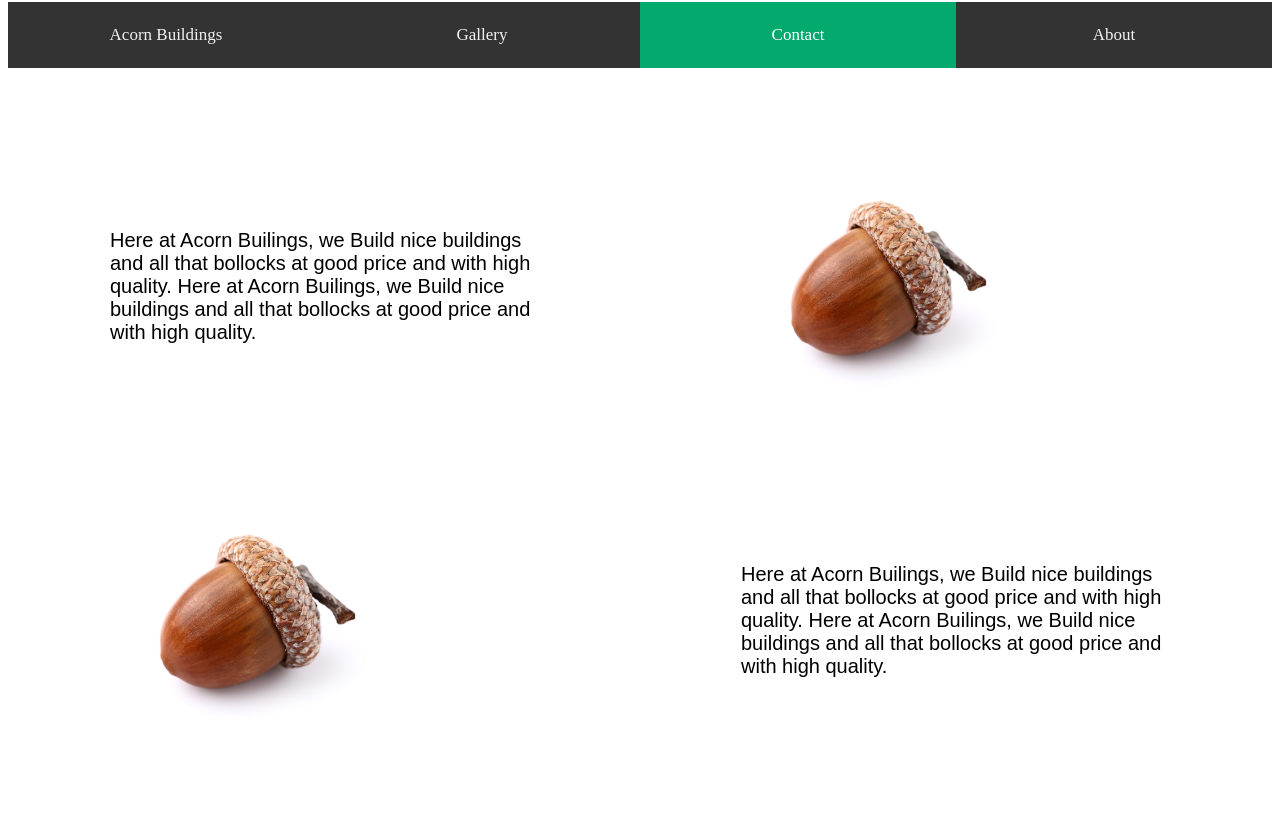
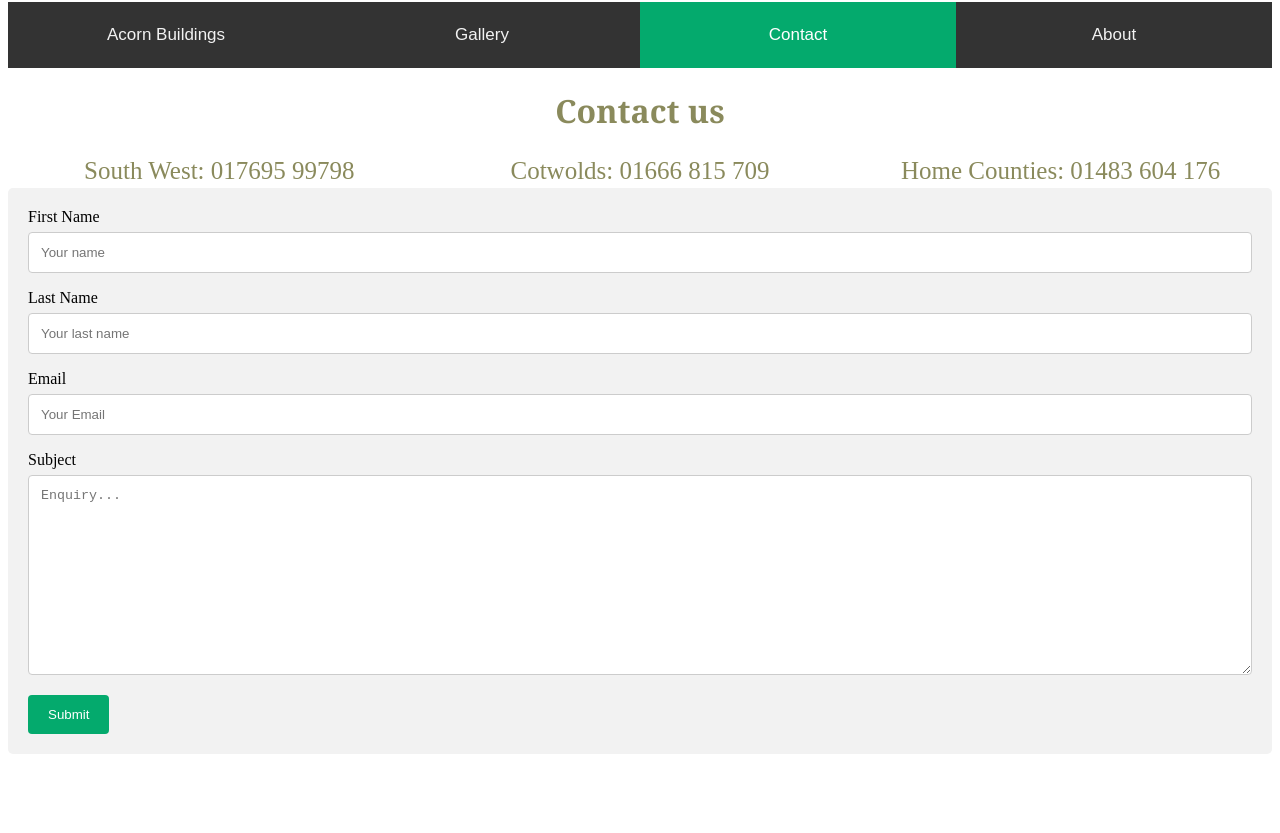
Before and after one commit to AB-user/AB-site, a plain HTML site: page contact.html in a window 1280 px wide. Shown: the part 958-1791 px from the top of the page. After the commit the page ends 1720 px from the top, so only its background shows below. Drawn offline with Linux system fonts and the light colour scheme.

Commit message:
Add files via upload

```diff
--- a/contact.html
+++ b/contact.html
@@ -30,41 +30,85 @@
           background-color: #04AA6D;
           color: white;
         }
+        input[type=text], select, textarea {
+          width: 100%; /* Full width */
+          padding: 12px; /* Some padding */
+          border: 1px solid #ccc; /* Gray border */
+          border-radius: 4px; /* Rounded borders */
+          box-sizing: border-box; /* Make sure that padding and width stays in place */
+          margin-top: 6px; /* Add a top margin */
+          margin-bottom: 16px; /* Bottom margin */
+          resize: vertical /* Allow the user to vertically resize the textarea (not horizontally) */
+        }
+
+        /* Style the submit button with a specific background color etc */
+        input[type=submit] {
+          background-color: #04AA6D;
+          color: white;
+          padding: 12px 20px;
+          border: none;
+          border-radius: 4px;
+          cursor: pointer;
+        }
+
+        /* When moving the mouse over the submit button, add a darker green color */
+        input[type=submit]:hover {
+          background-color: #45a049;
+        }
+
+        /* Add a background color and some padding around the form */
+        .container {
+          border-radius: 5px;
+          background-color: #f2f2f2;
+          padding: 20px;
+        }
     </style>
     <meta charset="UTF-8">
     <title>Acorn Buildings</title>
     <img style="width: 100%;" src="./banner1.png">
     <div class="topnav" style="width: 100%;">
-  <a href="./index.html">Acorn Buildings</a>
-  <a href="./gallery.html">Gallery</a>
-  <a class="active" href="./contact.html">Contact</a>
-  <a href="./about.html">About</a>
+  <a href="./index.html" style="font-family: arial;">Acorn Buildings</a>
+  <a href="./gallery.html" style="font-family: arial;">Gallery</a>
+  <a class="active" href="./contact.html" style="font-family: arial;">Contact</a>
+  <a href="./about.html" style="font-family: arial;">About</a>
 
 </div>
 </head>
 
+<h1 style="font-family:georgia; text-align: center; color: #8a8a5c;">Contact us</h1>
 
-<table style="width: 100%; padding-top: 100px;">
+<table style="width: 100%">
     <tr>
-        <td style="width: 45%; padding-left: 100px; padding-right: 100px; padding-bottom: 100px; font-size: 20px; font-family:arial;">Here at Acorn Builings, we Build nice buildings and all that bollocks at good price and with high quality. Here at Acorn Builings, we Build nice buildings and all that bollocks at good price and with high quality.</td>
-        <td><img style="width: 45%; padding-left: 100px; padding-right: 100px; padding-bottom: 100px;" src="./acorn.jpg" alt="An acorn"></img></td>
-    </tr>
-    <tr>
-        <td><img style="width: 45%; padding-left: 100px; padding-bottom: 100px; padding-right: 100px;" src="./acorn.jpg" alt="An acorn"></img></td>
-
-        <td style="width: 45%; padding-left: 100px; padding-bottom: 100px; padding-right: 100px; font-size: 20px; font-family:arial;">Here at Acorn Builings, we Build nice buildings and all that bollocks at good price and with high quality. Here at Acorn Builings, we Build nice buildings and all that bollocks at good price and with high quality.</td>
-
-    </tr>
-    <tr>
-        <td style="width: 45%; padding-left: 100px; padding-bottom: 100px; padding-right: 100px; font-size: 20px; font-family:arial;">Here at Acorn Builings, we Build nice buildings and all that bollocks at good price and with high quality. Here at Acorn Builings, we Build nice buildings and all that bollocks at good price and with high quality.</td>
-        <td><img style="width: 45%; padding-bottom: 100px; padding-left: 100px; padding-right: 100px;" src="./acorn.jpg" alt="An acorn"></img></td>
-    </tr>
-    <tr>
-        <td><img style="width: 45%; padding-left: 100px; padding-bottom: 100px; padding-right: 100px;" src="./acorn.jpg" alt="An acorn"></img></td>
-
-        <td style="width: 45%; padding-left: 100px; padding-bottom: 100px; padding-right: 100px; font-size: 20px; font-family:arial;">Here at Acorn Builings, we Build nice buildings and all that bollocks at good price and with high quality. Here at Acorn Builings, we Build nice buildings and all that bollocks at good price and with high quality.</td>
+        <td style="width: 33.3%; text-align: center; font-size: 25px; color: #8a8a5c;">South West: 017695 99798</td>
+        <td style="width: 33.3%; text-align: center; font-size: 25px; color: #8a8a5c;">Cotwolds: 01666 815 709</td>
+        <td style="width: 33.3%; text-align: center; font-size: 25px; color: #8a8a5c;">Home Counties: 01483 604 176</td>
 
     </tr>
 </table>
 
+<div class="container">
+  <form  style="padding-up: 150px;" action="https://formspree.io/f/xyylalwb" method="POST">
+
+    <label for="fname">First Name</label>
+    <input type="text" id="fname" name="firstname" placeholder="Your name">
+
+
+    <label for="lname">Last Name</label>
+    <input type="text" id="lname" name="lastname" placeholder="Your last name">
+
+      <label for="fname">Email</label>
+    <input type="text" id="email" name="email" placeholder="Your Email">
+
+
+
+
+    <label for="subject">Subject</label>
+    <textarea id="subject" name="subject" placeholder="Enquiry..." style="height:200px"></textarea>
+
+    <input type="submit" value="Submit">
+
+  </form>
+</div>
+
+
 </html>
```
Also changed, not shown: about.html (+23 -14 lines), gallery.html (+5 -5 lines), index.html (+23 -19 lines), build1.jpg (added), build2.jpg (added), build3.jpg (added), carp1.jpeg (added), forest1.jpeg (added), worker1.jpg (added), 1 other file.
